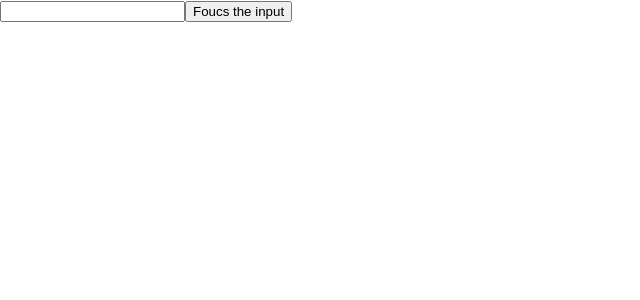
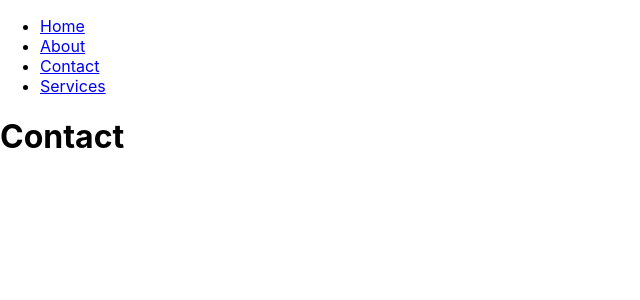
Before and after one commit to srb2305/myappjuly7am, a React (Create React App) app: page /contact in a window 1280 px wide. Shown: the top 300 px of the page, without its empty margins (0-640 px from the left). Built offline with nearby package versions, Linux system fonts and the light colour scheme.

Commit message:
navigation and custom hook

```diff
--- a/package.json
+++ b/package.json
@@ -8,6 +8,7 @@
     "@testing-library/user-event": "^13.5.0",
     "react": "^18.3.1",
     "react-dom": "^18.3.1",
+    "react-router-dom": "^6.26.0",
     "react-scripts": "5.0.1",
     "web-vitals": "^2.1.4"
   },
--- /dev/null
+++ b/src/components/Hooks/CustomHooks.jsx
@@ -0,0 +1,48 @@
+import {useState, useEffect} from 'react';
+
+// Custom hook
+function useFetch(url){
+	const [data, setData] = useState(null);
+	const [loading, setLoading] = useState(true);
+
+	useEffect(() => {
+		const fetchData = async ()=> {
+			const responce = await fetch(url);
+			const data = await responce.json();
+			setData(data);
+			setLoading(false);
+		}
+
+		fetchData();
+	},[url]);
+
+	return {data, loading};
+}
+
+function CustomHooks(){
+	const {data, loading} = useFetch("https://jsonplaceholder.typicode.com/posts");
+
+	if(loading) return <p>Data Loading.....</p>;
+
+	return(<>
+			<h1>CustomHooks</h1>
+			<table border="1">
+				<thead>
+					<th>Id</th>
+					<th>Title</th>
+					<th>Description</th>
+				</thead>
+				<tbody>
+					{data.map(item => (
+						<tr key={item.id}>
+							<td>{item.id}</td>
+							<td>{item.title}</td>
+							<td>{item.body}</td>
+						</tr>
+					))}
+				</tbody>
+			</table>
+
+	</>)
+}
+export default CustomHooks;
--- /dev/null
+++ b/src/components/Layouts/Navigation.jsx
@@ -0,0 +1,16 @@
+import {Link} from 'react-router-dom';
+
+function Navigation(){
+	return(<>
+		<nav>
+			<ul>
+				<li> <Link to="/">Home</Link> </li>
+				<li> <Link to="/about">About</Link> </li>
+				<li> <Link to="/contact">Contact</Link> </li>
+				<li> <Link to="/services">Services</Link> </li>
+			</ul>
+		</nav>
+	</>)
+}
+
+export default Navigation;
--- /dev/null
+++ b/src/components/Pages/About.jsx
@@ -0,0 +1,12 @@
+import Navigation from '../Layouts/Navigation';
+
+function About(){
+	return(<>
+		<Navigation />
+
+		<h1>About</h1>
+
+	</>)
+}
+
+export default About;
--- /dev/null
+++ b/src/components/Pages/Contact.jsx
@@ -0,0 +1,11 @@
+import Navigation from '../Layouts/Navigation';
+
+function Contact(){
+	return(<>
+		<Navigation />
+		<h1>Contact</h1>
+
+	</>)
+}
+
+export default Contact;
--- /dev/null
+++ b/src/components/Pages/Home.jsx
@@ -0,0 +1,11 @@
+import Navigation from '../Layouts/Navigation';
+
+function Home(){
+	return(<>
+		<Navigation />
+		<h1>Home</h1>
+
+	</>)
+}
+
+export default Home;
--- /dev/null
+++ b/src/components/Pages/Services.jsx
@@ -0,0 +1,11 @@
+import Navigation from '../Layouts/Navigation';
+
+function Services(){
+	return(<>
+		<Navigation />
+		<h1>Services</h1>
+
+	</>)
+}
+
+export default Services;
--- a/src/index.js
+++ b/src/index.js
@@ -13,13 +13,30 @@ import ContactForm from './components/ContactForm';
 import ParentComponent from './components/ContextApi/ParentComponent';
 import Counter from './components/Hooks/UseReducer';
 import TextInputWithFocusButtonClick from './components/Hooks/useRef';
+import CustomHooks from './components/Hooks/CustomHooks';
+
+import Home from './components/Pages/Home';
+import About from './components/Pages/About';
+import Contact from './components/Pages/Contact';
+import Services from './components/Pages/Services';
+
+import { BrowserRouter as Router, Route, Routes } from 'react-router-dom';
 
 import reportWebVitals from './reportWebVitals';
 
 const root = ReactDOM.createRoot(document.getElementById('root2345'));
 root.render(
   <React.StrictMode>
-    <TextInputWithFocusButtonClick />
+
+    <Router>
+      <Routes>
+        <Route path="/" element={<Home />} />
+        <Route path="/about" element={<About />} />
+        <Route path="/contact" element={<Contact />} />
+        <Route path="/services" element={<Services />} />
+      </Routes>
+    </Router>
+
   </React.StrictMode>
 );
 
```
Also changed, not shown: 1 other file (tests, documents, lock files or other folders).
